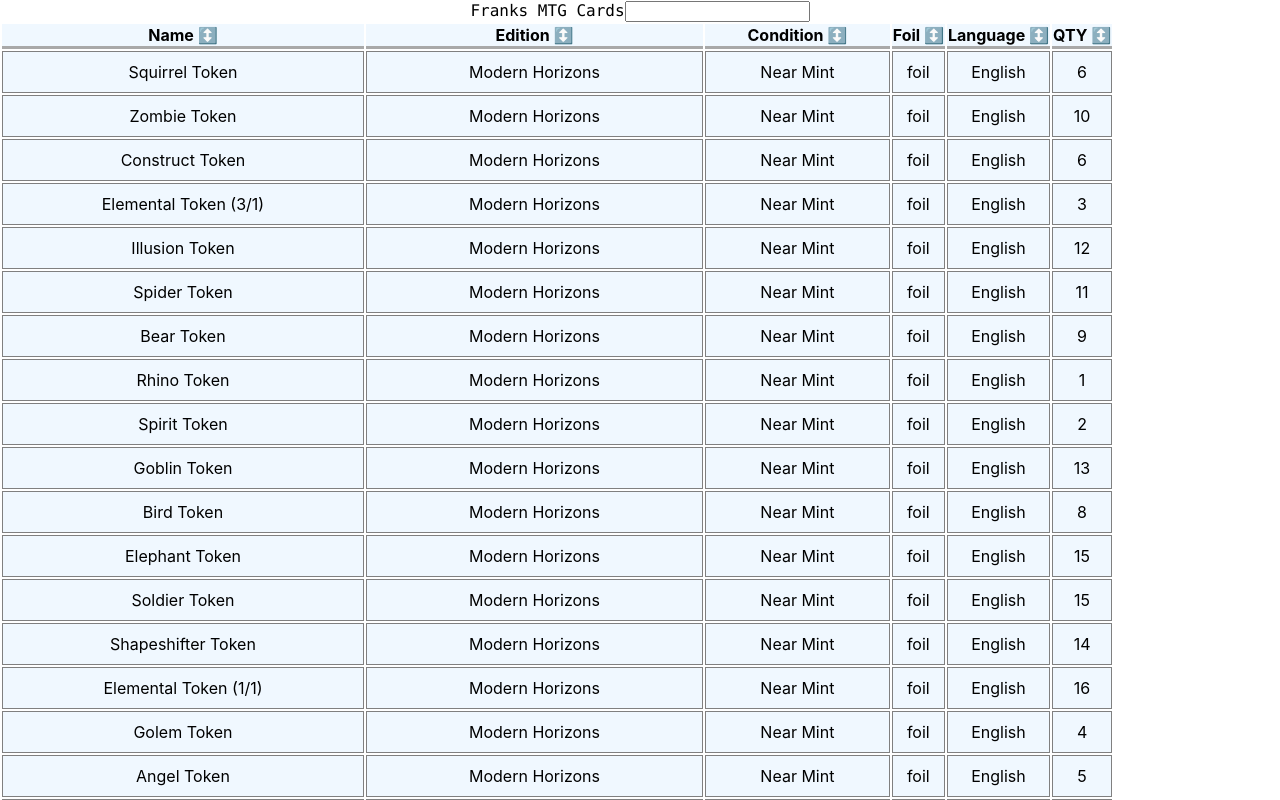
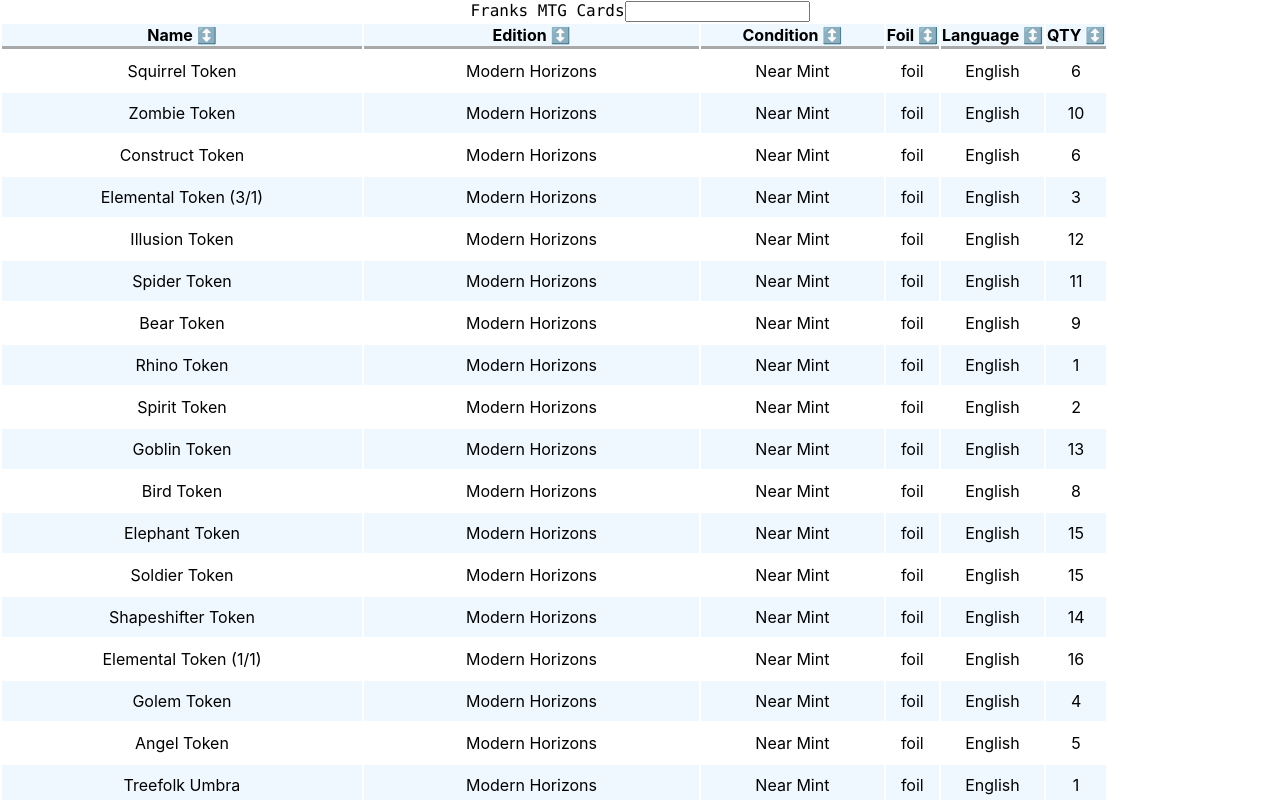
Before and after one commit to ChanceSQ/franksMTG, a React (Create React App) app: page / in a window 1280 px wide. Shown: the top 800 px of the page. Built offline with nearby package versions, Linux system fonts and the light colour scheme.

Commit message:
added n-child styling to rows

```diff
--- a/src/App.css
+++ b/src/App.css
@@ -36,3 +36,7 @@
     transform: rotate(360deg);
   }
 }
+
+tr:nth-child(2n) {
+  background: aliceblue;
+}
--- a/src/components/Table.js
+++ b/src/components/Table.js
@@ -101,8 +101,6 @@
                       {...cell.getCellProps()}
                       style={{
                         padding: "10px",
-                        border: "solid 1px gray",
-                        background: "aliceblue",
                       }}
                     >
                       {cell.render("Cell")}
```
